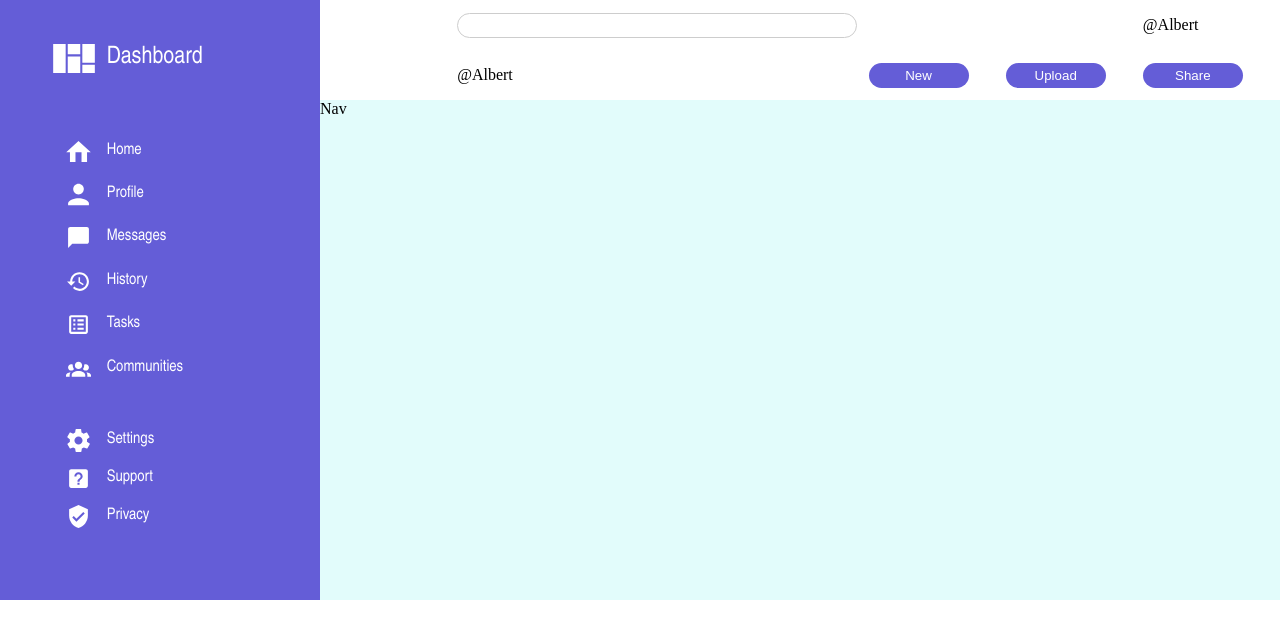
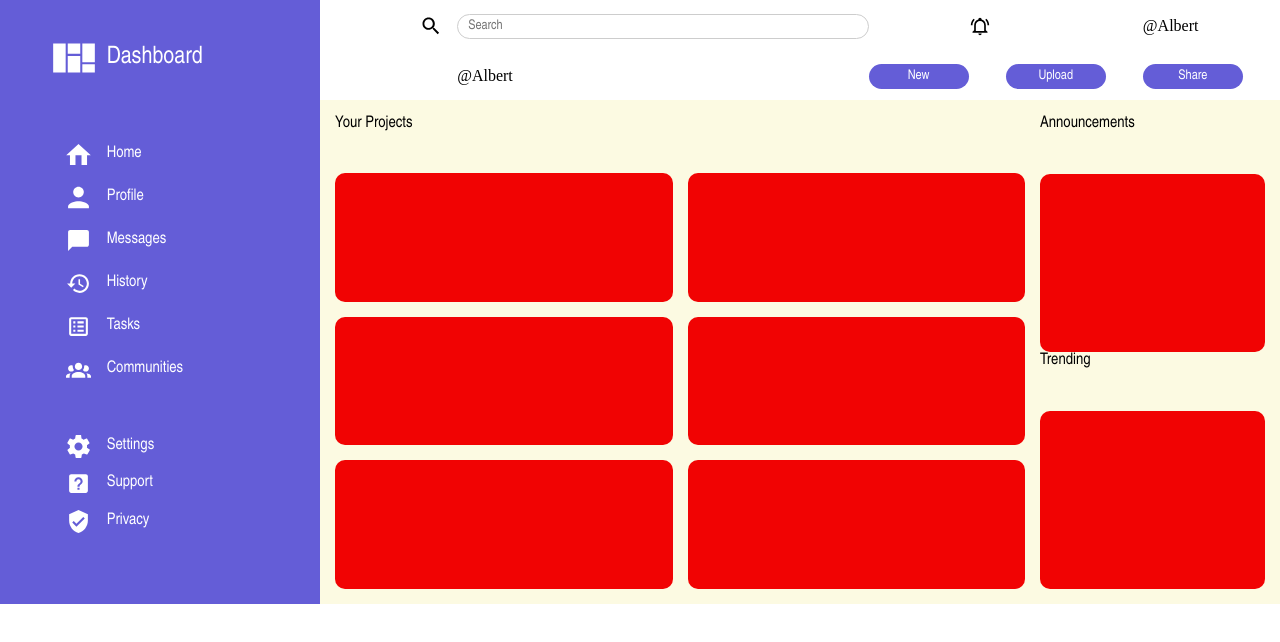
Before and after one commit to albertomeza26/admin_dashboard, a plain HTML site: page index.html in a window 1280 px wide. Drawn offline with Linux system fonts and the light colour scheme.

Commit message:
Transferred Images to HTML began layout for Nav Section

```diff
--- a/index.html
+++ b/index.html
@@ -9,9 +9,17 @@
             <body>
                 <div class="container">
                     <div class="header">
-<div class="search-icon"></div>
-<div class="search-bar"><input type="search"></input></div>
-<div class="notification-icon"></div>
+                        <a class="search-icon">
+                            <img src="images/magnify.svg" alt="Search">
+                        </a>
+                        <div class="search-bar">
+                            <input class="find" type="search"
+                                placeholder="Search"></input>
+                    </div>
+                    <a class="notification-icon">
+                        <img src="images/bell-ring-outline.svg"
+                            alt="Notifications">
+                    </a>
                     <div class="small-profile-image"></div>
                     <div class="small-profile-name">@Albert</div>
                     <div class="large-profile-image"></div>
@@ -28,33 +36,69 @@
                 </div>
                 <div class="sidebar">
                     <div class="dashboard">
-<a class="dashboard-icon"></a>
-<div class="dashboard-text">Dashboard</div>
+                        <a class="dashboard-icon">
+                            <img src="images/view-dashboard-variant.svg"
+                                alt="Dashboard">
+                        </a>
+                        <a class="dashboard-text">Dashboard</a>
                     </div>
                     <div class="mid-dashboard">
-<a class="home-icon"></a>
-<div class="home-text">Home</div>
-<a class="profile-icon"></a>
-<div class="profile-text">Profile</div>
-<a class="messages-icon"></a>
-<div class="messages-text">Messages</div>
-<a class="history-icon"></a>
-<div class="history-text">History</div>
-<a class="tasks-icon"></a>
-<div class="tasks-text">Tasks</div>
-<a class="communities-icon"></a>
-<div class="communities-text">Communities</div>
+                        <a class="home-icon">
+                            <img src="images/home-account.svg" alt="Home">
+                        </a>
+                        <a class="home-text">Home</a>
+                        <a class="profile-icon">
+                            <img src="images/profile.svg" alt="Profile Icon">
+                        </a>
+                        <a class="profile-text">Profile</a>
+                        <a class="messages-icon">
+                            <img src="images/message.svg" alt="Message">
+                        </a>
+                        <a class="messages-text">Messages</a>
+                        <a class="history-icon">
+                            <img src="images/history.svg" alt="History">
+                        </a>
+                        <a class="history-text">History</a>
+                        <a class="tasks-icon">
+                            <img src="images/list-box-outline.svg" alt="Tasks">
+                        </a>
+                        <a class="tasks-text">Tasks</a>
+                        <a class="communities-icon">
+                            <img src="images/account-group.svg"
+                                alt="Communities">
+                        </a>
+                        <a class="communities-text">Communities</a>
                     </div>
                     <div class="bottom-dashboard">
-<a class="settings-icon"></a>
-<div class="settings-text">Settings</div>
-<a class="support-icon"></a>
-<div class="support-text">Support</div>
-<a class="privacy-icon"></a>
-<div class="privacy-text">Privacy</div>
+                        <a class="settings-icon">
+                            <img src="images/cog.svg" alt="Settings">
+                        </a>
+                        <a class="settings-text">Settings</a>
+                        <a class="support-icon">
+                            <img src="images/help-box.svg" alt="Support">
+                        </a>
+                        <a class="support-text">Support</a>
+                        <a class="privacy-icon">
+                            <img src="images/shield-check.svg" alt="Privacy">
+                        </a>
+                        <a class="privacy-text">Privacy</a>
                     </div>
                 </div>
-<div class="nav">Nav</div>
+                <div class="nav">
+                    <div class="projects">Your Projects</div>
+                    <div class="nav-box" id="nav-one"></div>
+                    <div class="nav-box" id="nav-two"></div>
+                    <div class="nav-box" id="nav-three"></div>
+                    <div class="nav-box" id="nav-four"></div>
+                    <div class="nav-box" id="nav-five"></div>
+                    <div class="nav-box" id="nav-six"></div>
+                    <div class="announce-side">
+                        <div class="announcements">Announcements</div>
+                        <div class="nav-trend" id="trend-one"></div>
+                        <div class="trending">Trending</div>
+                        <div class="nav-trend" id="trend-two"></div>
+                    </div>
+                </div>
             </div>
         </body>
     </html>
--- a/styles.css
+++ b/styles.css
@@ -12,23 +12,48 @@
     grid-row: 1 / span 1;
     grid-column: 2 / span 3;
     display: grid;
-    grid-template: 1fr 1fr / 1fr 3fr 1fr 1fr 1fr;
+    grid-template: 1fr 1fr / 1fr 3fr repeat(3, 1fr);
     align-items: center;
 }
 
 .search-icon{
+    margin: 1rem;
     grid-column: 1 / 1;
     grid-row: 1 / 1;
+    justify-content: end;
+    align-items: center;
+    display: flex;
+}
+
+.search-icon > img {
+    height: 20px;
 }
 
 .search-bar{
+    display: flex;
     grid-column: 2 / 2;
     grid-row: 1 / 1;
 }
 
+input {
+    flex: 1;
+    height: 25px;
+    border-radius: 14.5px;
+    border: 1px solid rgb(205, 205, 205);
+    padding-left: 10px;
+    font-family: 'Franklin Gothic', 'Arial Narrow', Arial, sans-serif;
+}
 .notification-icon{
+    margin: 1rem;
     grid-column: 3 / 3;
     grid-row: 1 / 1;
+    justify-content: end;
+    align-items: center;
+    display: flex;
+}
+
+.notification-icon > img {
+    height: 20px;
 }
 
 .small-profile-image{
@@ -73,13 +98,9 @@ button {
    border-radius: 14.5px;
    color: rgb(255, 255, 255);
    border: none;
+   font-family: 'Franklin Gothic', 'Arial Narrow', Arial, sans-serif;
 }
-input {
-    width: max(400px);
-    height: 25px;
-    border-radius: 14.5px;
-    border: 1px solid rgb(205, 205, 205)
-}
+
 .sidebar{
     background-color: rgb(100, 93, 215);
     display: grid;
@@ -89,6 +110,7 @@ input {
     font-family: 'Franklin Gothic', 'Arial Narrow', Arial, sans-serif;
     color: rgb(255, 255, 255);
     padding-bottom: 4rem;
+    gap: 5px;
 }
 
 .dashboard {
@@ -100,19 +122,25 @@ input {
 }
 
 .dashboard-icon {
+    display: grid;
     grid-row: 1;
     grid-column: 1;
-    background-image: url(images/view-dashboard-variant.svg);
-    background-repeat: no-repeat;
-    background-size: 50px;
-    background-position: right;
     margin-right: .5rem;
+    justify-content: end;
+    align-content: center;
+}
+
+.dashboard-icon > img {
+    grid-row: 1;
+    grid-column: 1;
+    height: 50px;
 }
 
 .dashboard-text{
     font-size: 1.5rem;
     grid-row: 1;
     grid-column: 2;
+    align-self: center;
 }
 
 .mid-dashboard {
@@ -124,47 +152,62 @@ input {
 }
 
 .mid-dashboard > a {
-    background-repeat: no-repeat;
-    background-position: right;
     margin-right: 1rem;
-    background-size: 25px;
 }
 
-.home-icon {
-    background-image: url(images/home-account.svg);
+.mid-dashboard > [class*="icon"] > img {
+    height: 25px;
     grid-row: 1;
     grid-column: 1;
 }
+.home-icon {
+    display: grid;
+    grid-row: 1;
+    grid-column: 1;
+    justify-content: end;
+    align-content: center;
+}
 
 .profile-icon{
-    background-image: url(images/profile.svg);
+    display: grid;
     grid-row: 2;
     grid-column: 1;
+    justify-content: end;
+    align-content: center;
 }
 
 .messages-icon {
-    background-image: url(images/message.svg);
+    display: grid;
     grid-row: 3;
     grid-column: 1;
+    justify-content: end;
+    align-content: center;
 }
 
 .history-icon{
-    background-image: url(images/history.svg);
+    display: grid;
     grid-row: 4;
     grid-column: 1;
+    justify-content: end;
+    align-content: center;
 }
 
 .tasks-icon {
-    background-image: url(images/list-box-outline.svg);
+    display: grid;
     grid-row: 5;
     grid-column: 1;
+    justify-content: end;
+    align-content: center;
 }
 
 .communities-icon{
-    background-image: url(images/account-group.svg);
+    display: grid;
     grid-row: 6;
     grid-column: 1;
+    justify-content: end;
+    align-content: center;
 }
+
 .mid-dashboard > [class*="text"] {
     align-self: center;
 }
@@ -173,33 +216,41 @@ input {
     grid-row: 3;
     display: grid;
     grid-template: repeat(3, 1fr)/ 1fr 2fr;
-    align-content: space-between;
     margin-top: 2rem;
 }
 
 .bottom-dashboard > a {
-    background-repeat: no-repeat;
-    background-position: right;
     margin-right: 1rem;
-    background-size: 25px;
 }
 
-.settings-icon{
-    background-image: url(images/cog.svg);
+.bottom-dashboard > [class*="icon"] > img {
+    height: 25px;
     grid-row: 1;
     grid-column: 1;
 }
 
+.settings-icon{
+    display: grid;
+    grid-row: 1;
+    grid-column: 1;
+    justify-content: end;
+    align-content: center;
+}
+
 .support-icon{
-    background-image: url(images/help-box.svg);
+    display: grid;
     grid-row: 2;
     grid-column: 1;
+    justify-content: end;
+    align-content: center;
 }
 
 .privacy-icon {
-    background-image: url(images/shield-check.svg);
+    display: grid;
     grid-row: 3;
     grid-column: 1;
+    justify-content: end;
+    align-content: center;
 }
 
 .bottom-dashboard > [class*="text"] {
@@ -207,15 +258,84 @@ input {
 }
 
 .nav {
-    background-color: rgb(226, 252, 251);
+    background-color: rgb(252, 250, 226);
     grid-row: 2 / span 2;
     grid-column: 2 / span 3;
+    display: grid;
+    grid-template: 1fr 3fr 3fr 3fr/ repeat(2, 1.5fr) 1fr;
+    gap: 15px;
+    padding: 15px;
+    font-family: 'Franklin Gothic', 'Arial Narrow', Arial, sans-serif;
 }
 
-a:hover {
+.projects {
+    grid-row: 1;
+    grid-column: 1 / span 2;
+}
+
+.nav-box {
+    display: grid;
+    grid-template: 1fr 3fr 1fr/ 3fr repeat(3, 1fr);
+    border-radius: 10px;
+    background-color: rgb(241, 3, 3);
+}
+
+.nav-trend {
+    display: grid;
+    border-radius: 10px;
+    background-color: rgb(241, 3, 3);
+}
+
+#nav-one{
+    grid-row: 2;
+    grid-column: 1;
+}
+
+#nav-two {
+    grid-row: 2;
+    grid-column: 2;
+}
+
+.announce-side {
+    display: grid;
+    grid-template: 1fr 3fr 1fr 3fr / 1fr;
+    grid-row: 1 / span 4;
+    grid-column: 3;
+}
+
+.announcements {
+    grid-row: 1;
+    grid-column: 1;
+}
+
+#trend-one {
+    grid-row: 2;
+    grid-column: 1;
+}
+
+.trending {
+    grid-row: 3;
+    grid-column: 1;
+}
+
+#trend-two {
+    grid-row: 4;
+    grid-column: 1;
+}
+
+img:hover {
+    scale: 1.15;
+    transition: .3s;
+}
+
+button:hover {
     scale: 1.1;
     transition: .3s;
 }
 
+a:hover {
+    cursor: pointer;
+}
+
 /*
 #F2FF49 - yellow */
```
Also changed, not shown: images/bell-ring-outline.svg (added), images/magnify.svg (added), images/source-fork.svg (added). Lines whose indentation alone changed are shown as unchanged.
